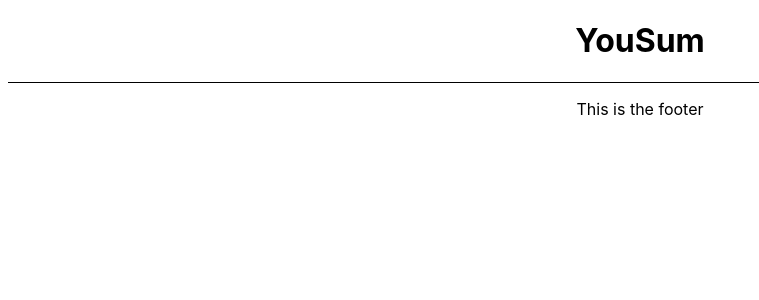
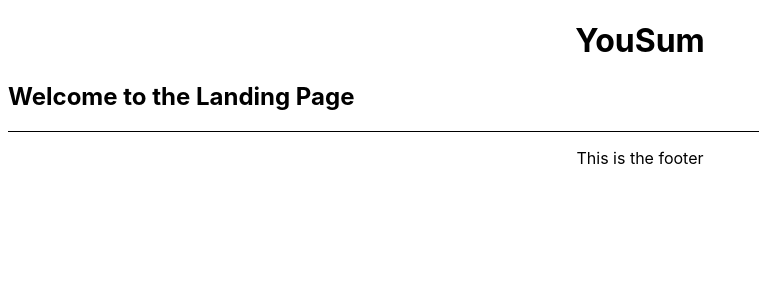
Before and after one commit to laraduerlich/neuefische-capstone-project-talktrack, a React (Vite) app in the folder frontend/: page / in a window 1280 px wide. Shown: the top 300 px of the page, without its empty margins (0-759 px from the left). Built offline with nearby package versions, Linux system fonts and the light colour scheme.

Commit message:
feat: add headers in the pages

```diff
--- a/frontend/src/page/DashboardPage.tsx
+++ b/frontend/src/page/DashboardPage.tsx
@@ -3,6 +3,7 @@ export default function DashboardPage() {
 
     return (
         <>
+            <h2>Dashboard</h2>
         </>
     )
 }
--- a/frontend/src/page/LandingPage.tsx
+++ b/frontend/src/page/LandingPage.tsx
@@ -3,6 +3,7 @@ export default function LandingPage() {
 
     return (
         <>
+            <h2>Welcome to the Landing Page</h2>
 
         </>
     )
--- a/frontend/src/page/SummaryPage.tsx
+++ b/frontend/src/page/SummaryPage.tsx
@@ -3,6 +3,7 @@ export default function SummaryPage() {
 
     return (
         <>
+            <h1>Summary</h1>
         </>
     )
 }
```
